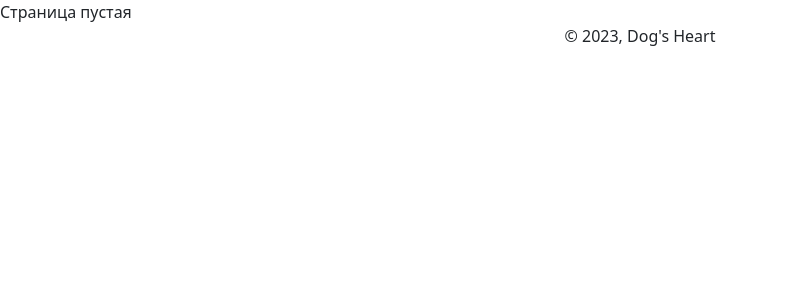
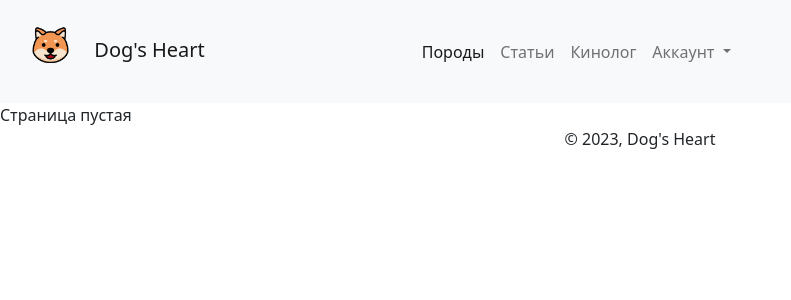
Before and after one commit to br-bread/DogsHeart, a Django app: template dogsite/templates/base.html in a window 1280 px wide. Shown: the top 300 px of the page, without its empty margins (0-791 px from the left). Run offline with Django 3.2, Linux system fonts and the light colour scheme; the template is opened without the code that fills it, so the values that code supplies are empty.

Commit message:
create header

```diff
--- a/dogsite/templates/includes/header.html
+++ b/dogsite/templates/includes/header.html
@@ -1,4 +1,39 @@
 {% load static %}
 <header>
-
+    <nav class="navbar navbar-expand-lg navbar-light bg-light">
+        <div class="container-fluid">
+            <a class="navbar-brand" href="#">
+                <img src="{% static 'img/favicon/mstile-150x150.png' %}" alt="Dog's Heart" style="width:20%" class="d-inline-block">
+                Dog's Heart
+            </a>
+            <button class="navbar-toggler" type="button" data-bs-toggle="collapse" data-bs-target="#navbarSupportedContent" aria-controls="navbarSupportedContent" aria-expanded="false" aria-label="Toggle navigation">
+                <span class="navbar-toggler-icon"></span>
+            </button>
+            <div class="collapse navbar-collapse" id="navbarSupportedContent">
+                <ul class="navbar-nav me-auto mb-2 mb-lg-0">
+                    <li class="nav-item">
+                        <a class="nav-link active" aria-current="page" href="#">
+                            Породы
+                        </a>
+                    </li>
+                    <li class="nav-item">
+                      <a class="nav-link" href="#">Статьи</a>
+                    </li>
+                    <li class="nav-item">
+                      <a class="nav-link" href="#">Кинолог</a>
+                    </li>
+                    <li class="nav-item dropdown">
+                      <a class="nav-link dropdown-toggle" href="#" id="navbarDropdown" role="button" data-bs-toggle="dropdown" aria-expanded="false">
+                        Аккаунт
+                      </a>
+                      <ul class="dropdown-menu" aria-labelledby="navbarDropdown">
+                        <li><a class="dropdown-item" href="#">Создать аккаунт</a></li>
+                        <li><hr class="dropdown-divider"></li>
+                        <li><a class="dropdown-item" href="#">Войти</a></li>
+                        </ul>
+                    </li>
+                </ul>
+            </div>
+        </div>
+    </nav>
 </header>
```
